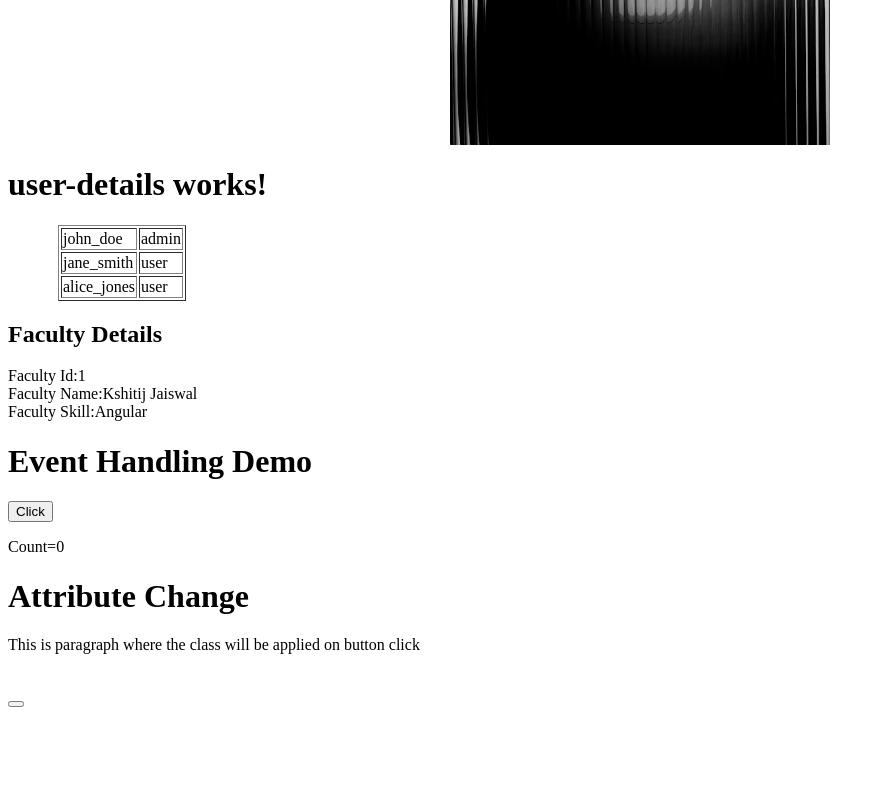
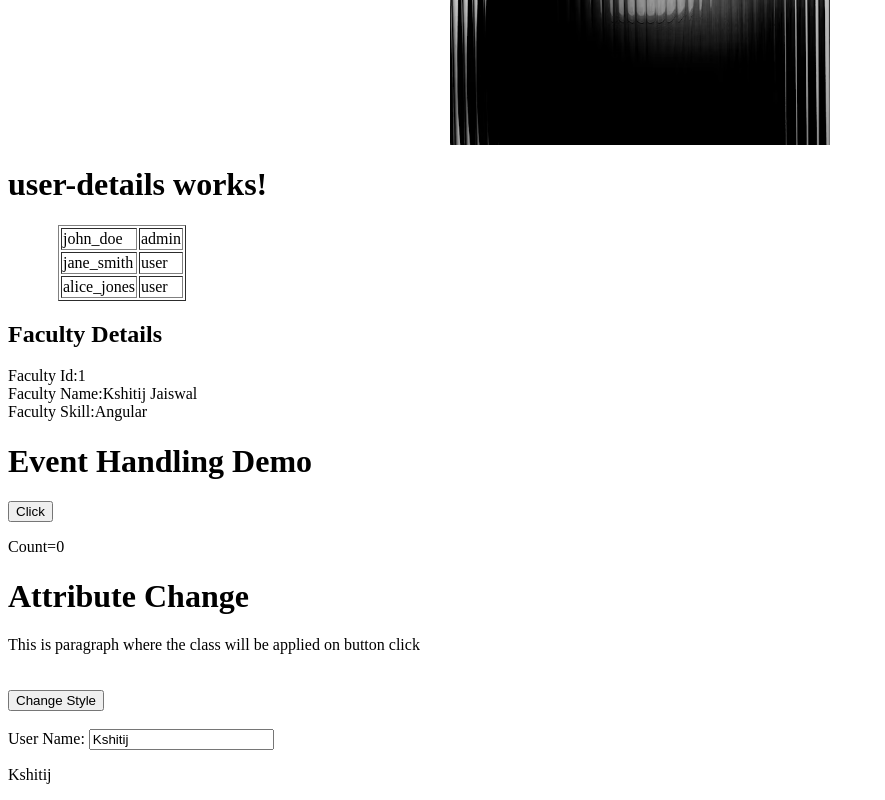
Before and after one commit to kshitijdev24/Angular-Project2, an Angular app: page / in a window 1280 px wide. Shown: the part 432-1232 px from the top of the page, without its empty margins (0-885 px from the left). Before the commit the page ends 1148 px from the top, so only its background shows below. Built offline with nearby package versions, Linux system fonts and the light colour scheme.

Commit message:
feat(attribute-ex): enhance attribute change component with user input and style toggle

```diff
--- a/src/app/app.ts
+++ b/src/app/app.ts
@@ -4,6 +4,7 @@ import { UserDetails } from './user-details/user-details';
 import { FacultyDetails } from './faculty-details/faculty-details';
 import { EventhandlingDemo } from './eventhandling-demo/eventhandling-demo';
 import { AttributeEx } from './attribute-ex/attribute-ex';
+
 @Component({
   selector: 'app-root',
   imports: [ UserDetails, FacultyDetails, EventhandlingDemo,AttributeEx],
--- a/src/app/attribute-ex/attribute-ex.html
+++ b/src/app/attribute-ex/attribute-ex.html
@@ -3,4 +3,7 @@
     This is paragraph where the class will be applied on button click
 </div>
 <br><br>
-<button (click)="changeStyle()"></button>
+<button (click)="changeStyle()">Change Style</button>
+<br><br>
+<label>User Name: <input type="text" [(ngModel)]="userName"></label>
+<p>{{userName}}</p>
--- a/src/app/attribute-ex/attribute-ex.ts
+++ b/src/app/attribute-ex/attribute-ex.ts
@@ -1,15 +1,16 @@
 import { Component } from '@angular/core';
 import { NgClass } from "@angular/common";
-
+import { FormsModule } from '@angular/forms';
 
 @Component({
   selector: 'app-attribute-ex',
-  imports: [NgClass],
+  imports: [NgClass,FormsModule],
   templateUrl: './attribute-ex.html',
   styleUrl: './attribute-ex.css',
 })
 export class AttributeEx {
   isChanged = false;
+  userName='Kshitij '
   changeStyle() {
     this.isChanged = !this.isChanged;
   }
```
